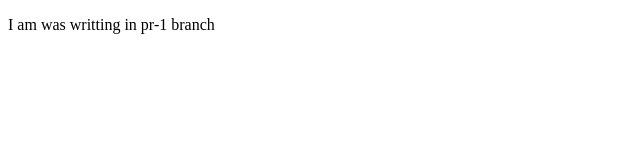
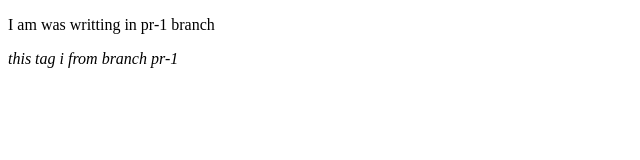
Before and after one commit to artyom12211/gitLessons, a plain HTML site: page index.html in a window 1280 px wide. Shown: the whole page, without its empty margins (0-640 px from the left). Drawn offline with Linux system fonts and the light colour scheme.

Commit message:
added tag i

```diff
--- a/index.html
+++ b/index.html
@@ -9,5 +9,6 @@
 </head>
 <body>
     <p>I am was writting in pr-1 branch</p>
+    <i>this tag i from branch pr-1</i>
 </body>
 </html>
```
